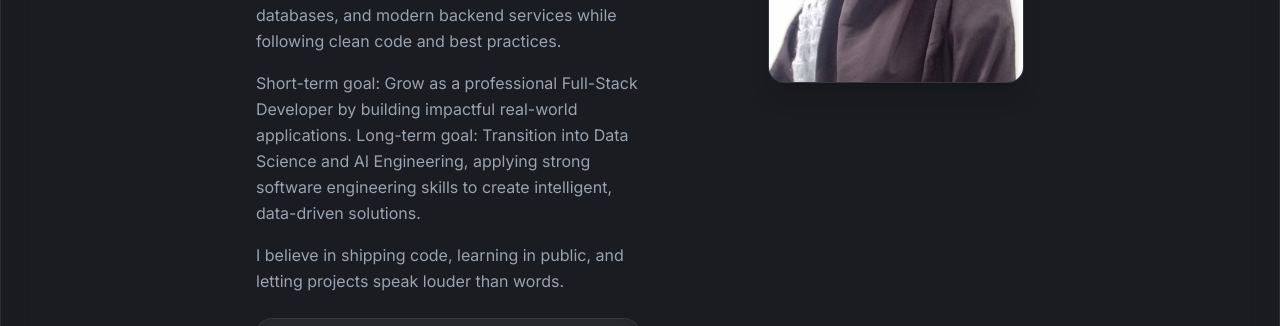
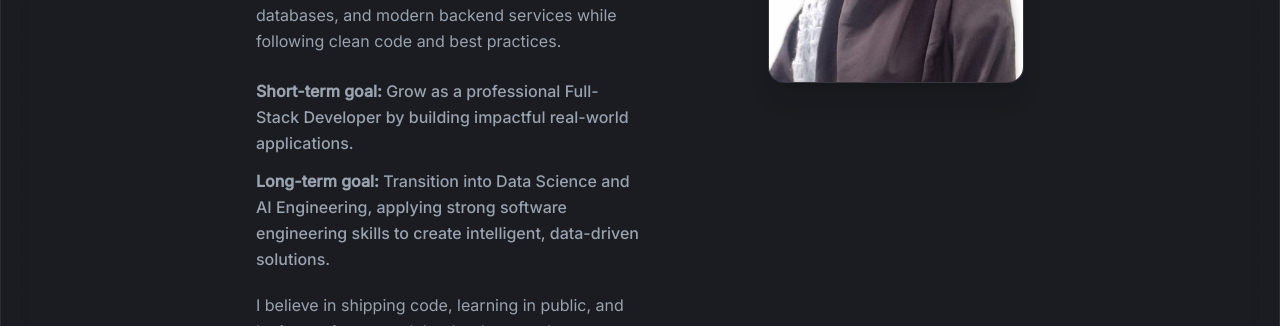
Before and after one commit to mouislambd/portfolio, a Next.js app: page /about in a window 1280 px wide. Shown: the part 462-788 px from the top of the page. Built offline with nearby package versions, Linux system fonts and the light colour scheme; no server answers; a web font is replaced by a local one.

Commit message:
something

```diff
--- a/components/About.tsx
+++ b/components/About.tsx
@@ -83,10 +83,14 @@ export default function About() {
                                 Skilled in React, Next.js, TypeScript, Node.js, Express.js, MongoDB, REST APIs, and Firebase. Passionate about building scalable, user-friendly, and high-performance web applications.
                                 Experienced in developing responsive full-stack applications, integrating authentication, databases, and modern backend services while following clean code and best practices.
                             </p>
-                            <p>
-                                Short-term goal: Grow as a professional Full-Stack Developer by building impactful real-world applications.
-                                Long-term goal: Transition into Data Science and AI Engineering, applying strong software engineering skills to create intelligent, data-driven solutions.
-                            </p>
+                            <div className="space-y-3 pt-2 pb-1">
+                                <p className="text-white font-medium leading-relaxed">
+                                    <strong className="text-[#E05A47] font-semibold">Short-term goal:</strong> Grow as a professional Full-Stack Developer by building impactful real-world applications.
+                                </p>
+                                <p className="text-white font-medium leading-relaxed">
+                                    <strong className="text-[#E05A47] font-semibold">Long-term goal:</strong> Transition into Data Science and AI Engineering, applying strong software engineering skills to create intelligent, data-driven solutions.
+                                </p>
+                            </div>
                             <p className="text-[#E05A47]/80">
                                 I believe in shipping code, learning in public, and letting
                                 projects speak louder than words.
```
